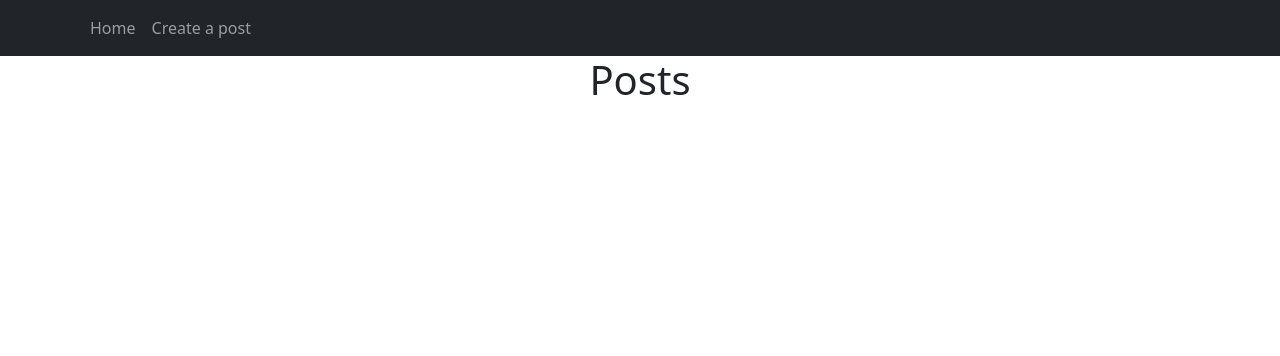
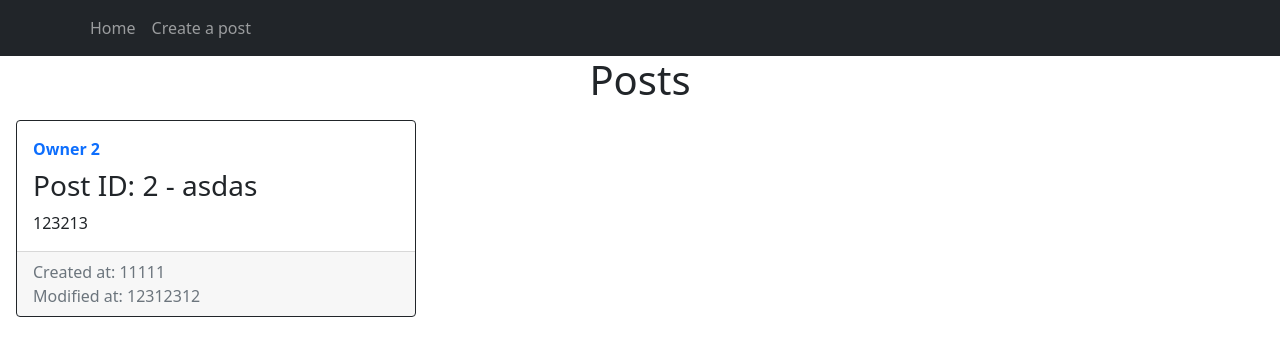
Before and after one commit to AQROBY/BlogApp, a Flask app: page / in a window 1280 px wide. Shown: the top 356 px of the page. Run offline with Flask 2, Linux system fonts and the light colour scheme.

Commit message:
Add some styling

```diff
--- /dev/null
+++ b/website/static/styles/style.css
@@ -0,0 +1,3 @@
+.box-shadow {
+	0 0.25rem 0.75rem rgb(0 0 0 / 5%)
+}
--- a/website/templates/base.html
+++ b/website/templates/base.html
@@ -3,6 +3,7 @@
 <head>
     <link href="https://cdn.jsdelivr.net/npm/bootstrap@5.1.3/dist/css/bootstrap.min.css" rel="stylesheet"
           integrity="sha384-1BmE4kWBq78iYhFldvKuhfTAU6auU8tT94WrHftjDbrCEXSU1oBoqyl2QvZ6jIW3" crossorigin="anonymous">
+    <link rel="stylesheet" type="text/css" href="{{ url_for('static',filename='styles/style.css') }}" />
     <title>{% block title %} {% endblock %}</title>
 </head>
 <body>
--- a/website/templates/index.html
+++ b/website/templates/index.html
@@ -2,13 +2,20 @@
 {% block title %}Home{% endblock %}
 {% block content %}
 <h1 align="center">Posts</h1>
-<div id="posts">
+<div class="m-3" id="posts">
+    <div class="row mb-2">
         {% for post in posts %}
+        <div class="col-md-4">
             <div class="card border-dark">
-        <div class="card-header d-flex justify-content-between align-items-center">
-            <a style="text-decoration:none" href="/posts/{{post.id}}">Post ID: {{post.id}} - {{post.title}}</a>
-            <span class="align-items-center">Owner: {{post.owner}}</span>
-            <div class="btn-group">
+                <div class="card-body">
+                    <strong class="d-inline-block mb-2 text-primary">{{post.owner}}</strong>
+                    <h3>
+                        <a class="text-dark" style="text-decoration:none" href="/posts/{{post.id}}">
+                            Post ID: {{post.id}} - {{post.title}}
+                        </a>
+                    </h3>
+                    <!--
+                <div class="btn-group" style="float:right">
                     <button type="button" class="btn btn-group btn-primary dropdown-toggle" data-bs-toggle="dropdown">
                     </button>
                     <ul class="dropdown-menu">
@@ -16,16 +23,16 @@
                         <li><a href="/delete/{{post.id}}" class="dropdown-item">Delete</a></li>
                     </ul>
                 </div>
-        </div>
-        <div class="card-body">
-            <div class="card-text">{{post.content}}</div>
+                -->
+                    <div class="card-text mb-auto">{{post.content}}</div>
                 </div>
                 <div class="card-footer text-muted">
-            <span>Created at: {{post.created_at}}</span>
-            <span style="float:right">Modified at: {{post.modified_at}}</span>
+                    <div class="br-1 text-muted">Created at: {{post.created_at}}</div>
+                    <div class="br-1 text-muted">Modified at: {{post.modified_at}}</div>
                 </div>
             </div>
-    <br />
+        </div>
         {% endfor %}
     </div>
+</div>
 {% endblock %}
--- a/website/views/views.py
+++ b/website/views/views.py
@@ -8,6 +8,10 @@
 
 views = Blueprint("views", __name__)
 repository = Repository()
+postex = Post("asdas","123213",11111, 12312312)
+postex1 = Post("asdas","123213",11111, 12312312)
+repository.save(postex)
+repository.save(postex1)
 
 @views.route("/")
 @views.route("/index")
```
Also changed, not shown: 1 other file. Lines whose indentation alone changed are shown as unchanged.
